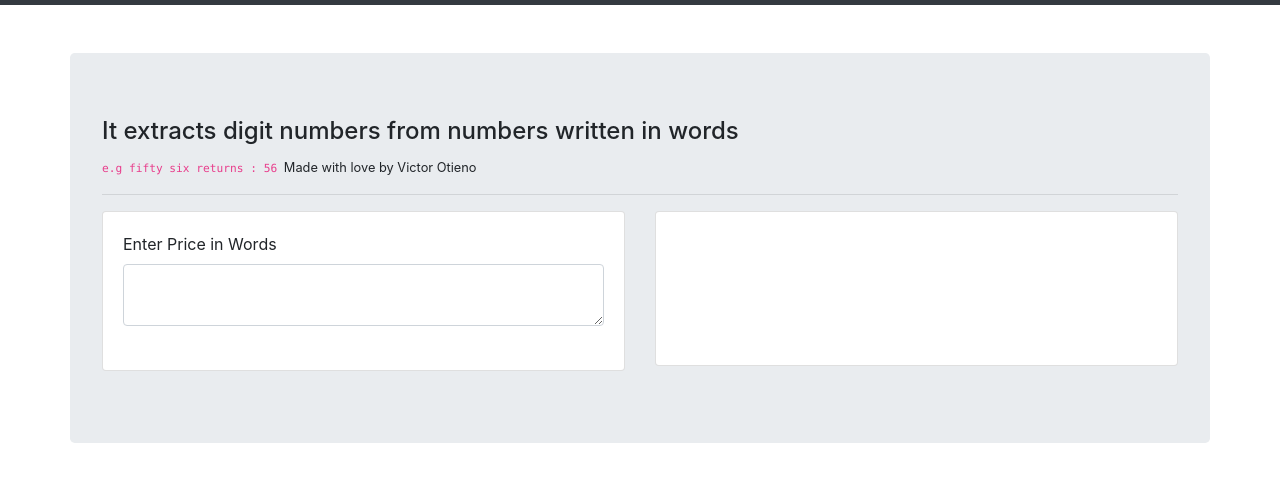
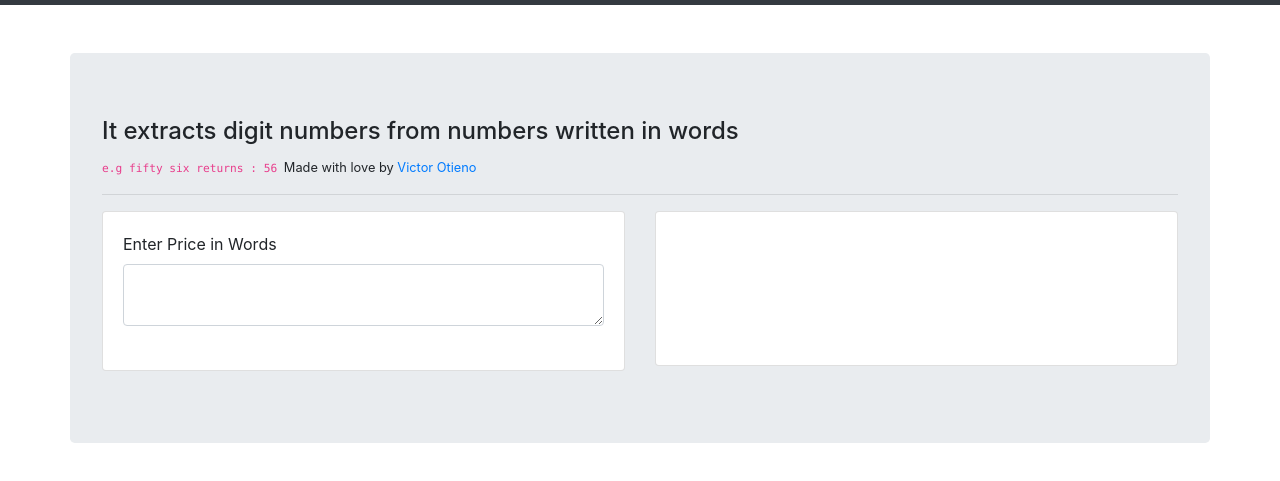
Before and after one commit to vikitaotiz/simple_natural_language_processing, a website: page index.html in a window 1280 px wide. Shown: the part 51-532 px from the top of the page. Drawn offline with Linux system fonts and the light colour scheme.

Commit message:
Initial Commit

```diff
--- a/index.html
+++ b/index.html
@@ -21,7 +21,9 @@
 
     <div class="container jumbotron mt-5">
         <h4>It extracts digit numbers from numbers written in words</h4>
-        <small><code>e.g fifty six returns : 56 </code> Made with love by Victor Otieno</small>
+        <small><code>e.g fifty six returns : 56 </code> Made with love by
+            <a href="https://github.com/vikitaotiz">Victor Otieno</a>
+        </small>
         <hr>
         <div class="row">
             <div class="col-md-6">
```
